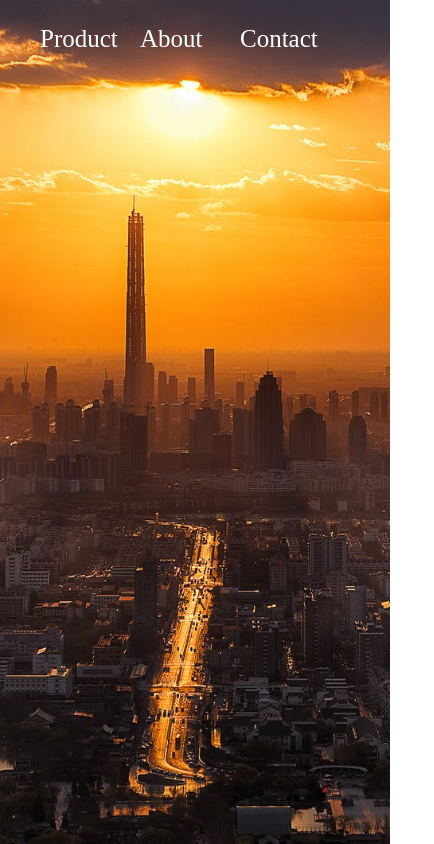
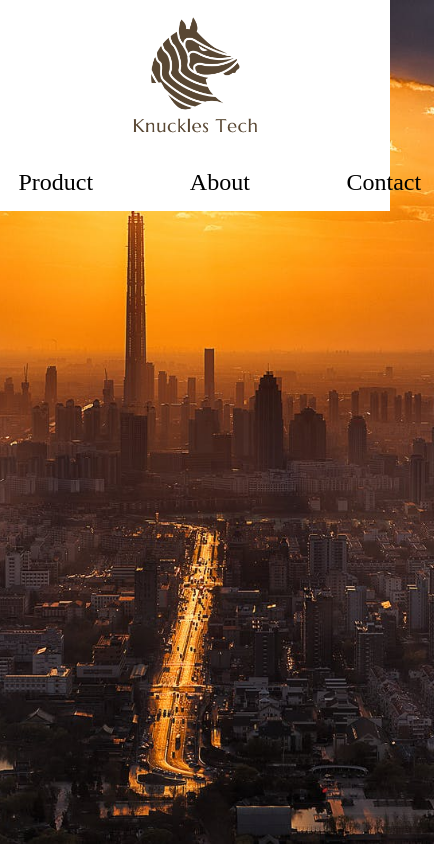
Before and after one commit to Batking74/Landing-Page-Project, a plain HTML site: page HTML/index.html in a window 390 px wide. Shown: the whole page, 434 px wide, since content can reach past the window. Drawn offline with Linux system fonts and the light colour scheme.

Commit message:
Commiting project

```diff
--- a/CSS/style.css
+++ b/CSS/style.css
@@ -3,35 +3,114 @@ body {
     padding: 0;
     background-image: url(/IMGS/bg.jpeg);
     background-position: center;
-    background-size: 100%;
+    background-size: cover;
+    background-attachment: fixed;
     background-repeat: no-repeat;
     background-position-y: 0px;
     font-family:'Times New Roman', Times, serif;
 }
+
 .nav-container {
     position: absolute;
     right: 50px;
     top: 3%;
+    text-align: center;
     display: grid;
     grid-template-columns: 100px 100px 100px 100px;
 }
+
 .nav-container a {
     text-decoration: none;
-    color: white;
+    color: #ffffff;
     font-size: 25px;
 }
 
-.myLogo {
-    background-color: white;
-    padding: 10% 50px 273px 50px;
+.myLogo-bg {
+    background-color: #ffffff;
+    padding: 0 3vmax 0 3vmax;
+    width: 300px;
+    height: 47vmax;
+    display: flex;
+    flex-direction: row;
+    align-items: center;
+}
+
+.myLogo-bg img {
     width: 300px;
 }
-@media screen and (max-width: 1279.20px) {
-    body {
-        background-size: cover;
-        background-attachment: fixed;
+
+/* iPad Pro */
+@media screen and (max-width: 1024px) {
+
+    .nav-container {
+        gap: 30%;
+        right: 48%;
+        top: 20%;
     }
-    .myLogo {
-        display: none;
+
+    .nav-container a {
+        color: #000000;
+        font-size: xx-large;
+    }
+
+    .myLogo-bg {
+        width: 100%;
+        padding: 2vmax 0 3vmax 0;
+        height: 20vmax;
+        flex-direction: column;
+    }
+
+    .myLogo-bg img {
+        width: 16vmax;
     }
 }
+
+/* iPad */
+@media screen and (max-width: 768px) {
+    .nav-container {
+        gap: 16%;
+        right: 38%;
+        top: 20%;
+    }
+
+    .nav-container a {
+        font-size: x-large;
+    }
+
+    .myLogo-bg {
+        width: 100%;
+        padding: 2vmax 0 3vmax 0;
+        height: 20vmax;
+        flex-direction: column;
+    }
+
+    .myLogo-bg img {
+        width: 15vmax;
+    }
+}
+
+/* Iphone X */
+@media screen and (max-width: 375px) {
+    .nav-container {
+        right: 3vmax;
+        top: 15%;
+        display: flex;
+        gap: 30px;
+    }
+
+    .nav-container a {
+        color: #000000;
+        font-size: 15px;
+    }
+
+    .myLogo-bg {
+        width: 100%;
+        padding: 2vmax 0 3vmax 0;
+        height: 15vmax;
+        flex-direction: column;
+    }
+
+    .myLogo-bg img {
+        width: 10vmax;
+    }
+}
--- a/HTML/index.html
+++ b/HTML/index.html
@@ -14,6 +14,8 @@
         <a href="#">About</a>
         <a href="#">Contact</a>
     </nav>
-    <img class="myLogo" src="/IMGS/Logo.png" alt="">
+    <div class="myLogo-bg">
+        <img src="/IMGS/Logo.png" alt="">
+    </div>
 </body>
 </html>
```
Also changed, not shown: IMGS/download.png (added).
